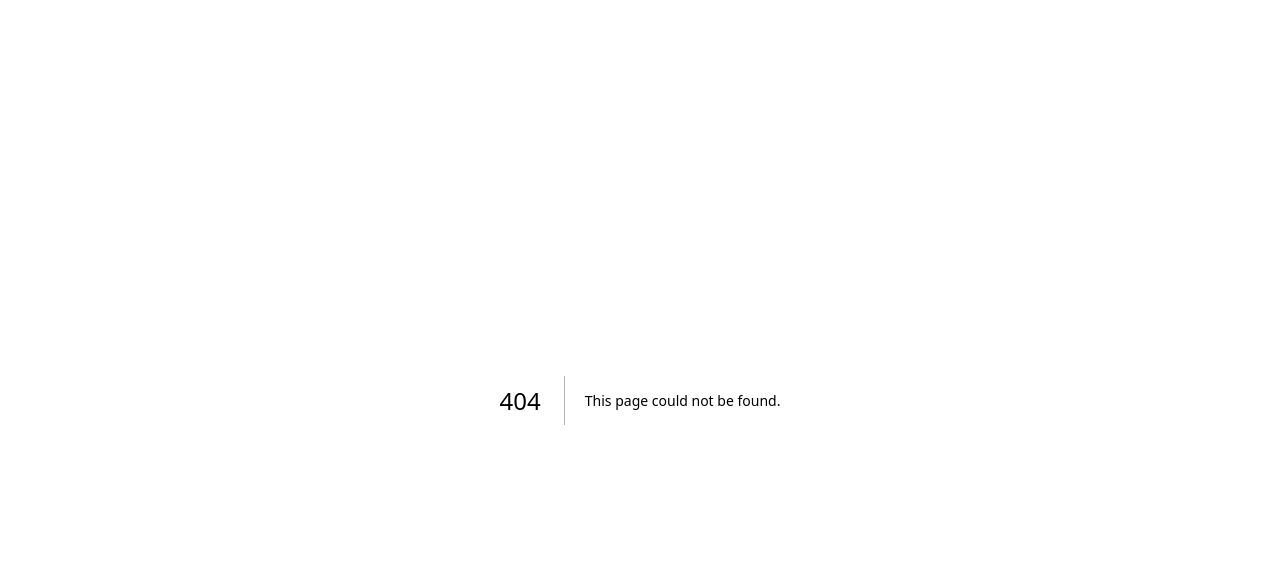
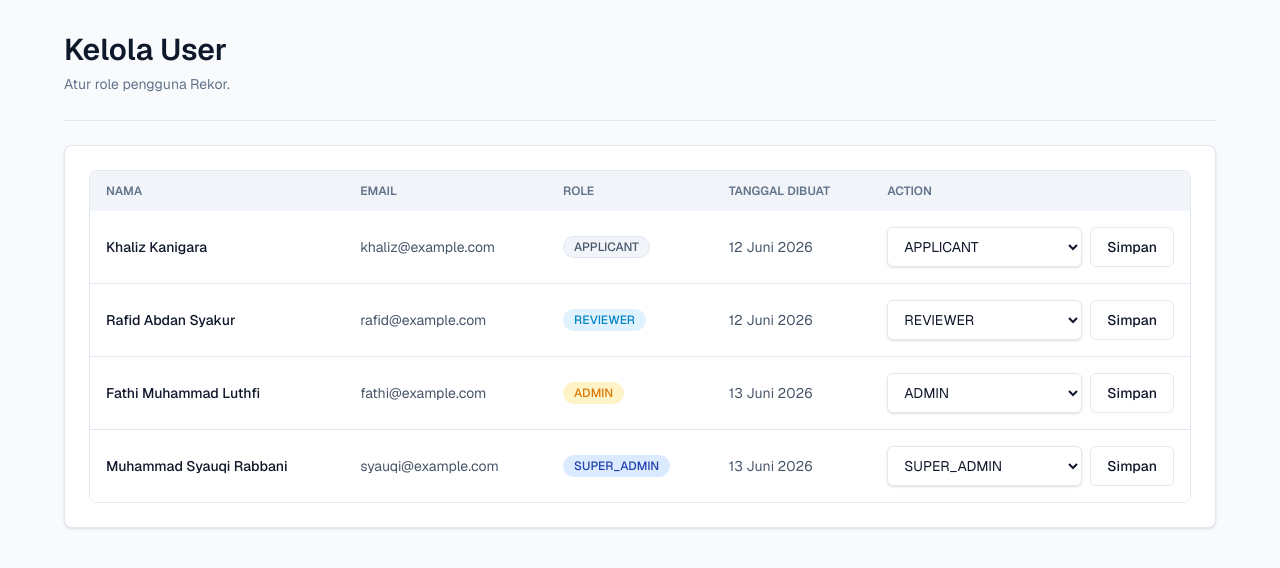
Before and after one commit to kanigaraa/rekor-web, a Next.js app: page /admin/users in a window 1280 px wide. Before the commit this address had no page. Shown: the top 568 px of the page. Built offline with nearby package versions, Linux system fonts and the light colour scheme.

Commit message:
feat: create user management page

```diff
--- /dev/null
+++ b/src/app/admin/users/page.tsx
@@ -0,0 +1,137 @@
+import { Badge } from "@/components/ui/badge";
+import { Button } from "@/components/ui/button";
+import { Card, CardContent } from "@/components/ui/card";
+import { PageHeader } from "@/components/ui/page-header";
+import { Select } from "@/components/ui/select";
+
+type UserRole = "APPLICANT" | "REVIEWER" | "ADMIN" | "SUPER_ADMIN";
+
+type MockUser = {
+  id: string;
+  name: string;
+  email: string;
+  role: UserRole;
+  createdAt: string;
+};
+
+const roles: UserRole[] = ["APPLICANT", "REVIEWER", "ADMIN", "SUPER_ADMIN"];
+
+const roleVariant: Record<
+  UserRole,
+  "default" | "secondary" | "success" | "warning" | "info"
+> = {
+  APPLICANT: "secondary",
+  REVIEWER: "info",
+  ADMIN: "warning",
+  SUPER_ADMIN: "default",
+};
+
+// TODO: Replace mock users with GET /api/admin/users once the API is ready.
+const mockUsers: MockUser[] = [
+  {
+    id: "user-001",
+    name: "Khaliz Kanigara",
+    email: "khaliz@example.com",
+    role: "APPLICANT",
+    createdAt: "12 Juni 2026",
+  },
+  {
+    id: "user-002",
+    name: "Rafid Abdan Syakur",
+    email: "rafid@example.com",
+    role: "REVIEWER",
+    createdAt: "12 Juni 2026",
+  },
+  {
+    id: "user-003",
+    name: "Fathi Muhammad Luthfi",
+    email: "fathi@example.com",
+    role: "ADMIN",
+    createdAt: "13 Juni 2026",
+  },
+  {
+    id: "user-004",
+    name: "Muhammad Syauqi Rabbani",
+    email: "syauqi@example.com",
+    role: "SUPER_ADMIN",
+    createdAt: "13 Juni 2026",
+  },
+];
+
+export default function AdminUsersPage() {
+  return (
+    <main className="min-h-screen bg-background px-4 py-8 text-text-primary sm:px-6 lg:px-8">
+      <div className="mx-auto w-full max-w-6xl space-y-6">
+        <PageHeader
+          title="Kelola User"
+          description="Atur role pengguna Rekor."
+        />
+
+        <Card className="shadow-none">
+          <CardContent className="pt-6">
+            {/* TODO: Integrate role updates with PATCH /api/admin/users/[id]/role once the API is ready. */}
+            <div className="overflow-hidden rounded-lg border border-border">
+              <div className="overflow-x-auto">
+                <table className="w-full min-w-[820px] border-collapse text-left text-sm">
+                  <thead className="bg-surface-muted text-xs uppercase text-text-muted">
+                    <tr>
+                      <th className="px-4 py-3 font-semibold">Nama</th>
+                      <th className="px-4 py-3 font-semibold">Email</th>
+                      <th className="px-4 py-3 font-semibold">Role</th>
+                      <th className="px-4 py-3 font-semibold">
+                        Tanggal dibuat
+                      </th>
+                      <th className="px-4 py-3 font-semibold">Action</th>
+                    </tr>
+                  </thead>
+                  <tbody className="divide-y divide-border bg-surface">
+                    {mockUsers.map((user) => (
+                      <tr
+                        key={user.id}
+                        className="transition-colors hover:bg-surface-muted/60"
+                      >
+                        <td className="px-4 py-4 font-medium text-text-primary">
+                          {user.name}
+                        </td>
+                        <td className="px-4 py-4 text-text-secondary">
+                          {user.email}
+                        </td>
+                        <td className="px-4 py-4">
+                          <Badge variant={roleVariant[user.role]}>
+                            {user.role}
+                          </Badge>
+                        </td>
+                        <td className="px-4 py-4 text-text-secondary">
+                          {user.createdAt}
+                        </td>
+                        <td className="px-4 py-4">
+                          <form className="flex items-center gap-2">
+                            <Select
+                              name="role"
+                              defaultValue={user.role}
+                              aria-label={`Role ${user.name}`}
+                              className="h-9 w-40"
+                            >
+                              {roles.map((role) => (
+                                <option key={role} value={role}>
+                                  {role}
+                                </option>
+                              ))}
+                            </Select>
+                            <Button type="submit" variant="outline" className="h-9">
+                              Simpan
+                            </Button>
+                          </form>
+                        </td>
+                      </tr>
+                    ))}
+                  </tbody>
+                </table>
+              </div>
+            </div>
+          </CardContent>
+        </Card>
+      </div>
+    </main>
+  );
+}
```
